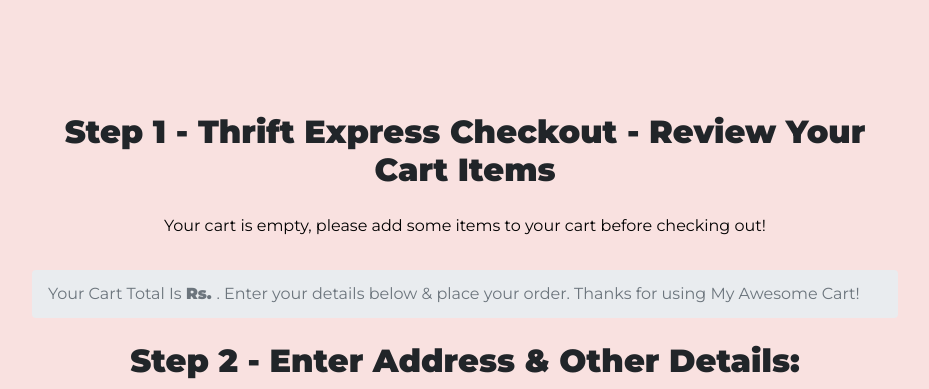
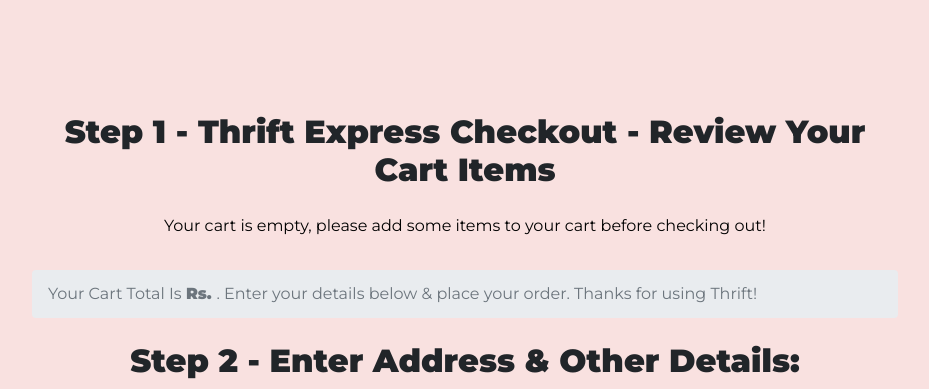
Before and after one commit to ChauhanNikita398/Thrift, a Django app: page /resale/checkout/ in a window 1280 px wide. Shown: the part 231-620 px from the top of the page, without its empty margins (175-1104 px from the left). Run offline with Django 3.2, Linux system fonts and the light colour scheme; some libraries are stand-ins or nearby versions.

Commit message:
final commit

```diff
--- a/resale/templates/resale/checkout.html
+++ b/resale/templates/resale/checkout.html
@@ -12,7 +12,7 @@
 
             <nav aria-label="breadcrumb">
   <ol class="breadcrumb mt-3">
-    <li class="breadcrumb-item active" aria-current="page">Your Cart Total Is <b>Rs. <span id="totalPrice"></span></b>. Enter your details below & place your order. Thanks for using My Awesome Cart!</li>
+    <li class="breadcrumb-item active" aria-current="page">Your Cart Total Is <b>Rs. <span id="totalPrice"></span></b>. Enter your details below & place your order. Thanks for using Thrift!</li>
   </ol>
 </nav>
 
```
Also changed, not shown: db.sqlite3.
